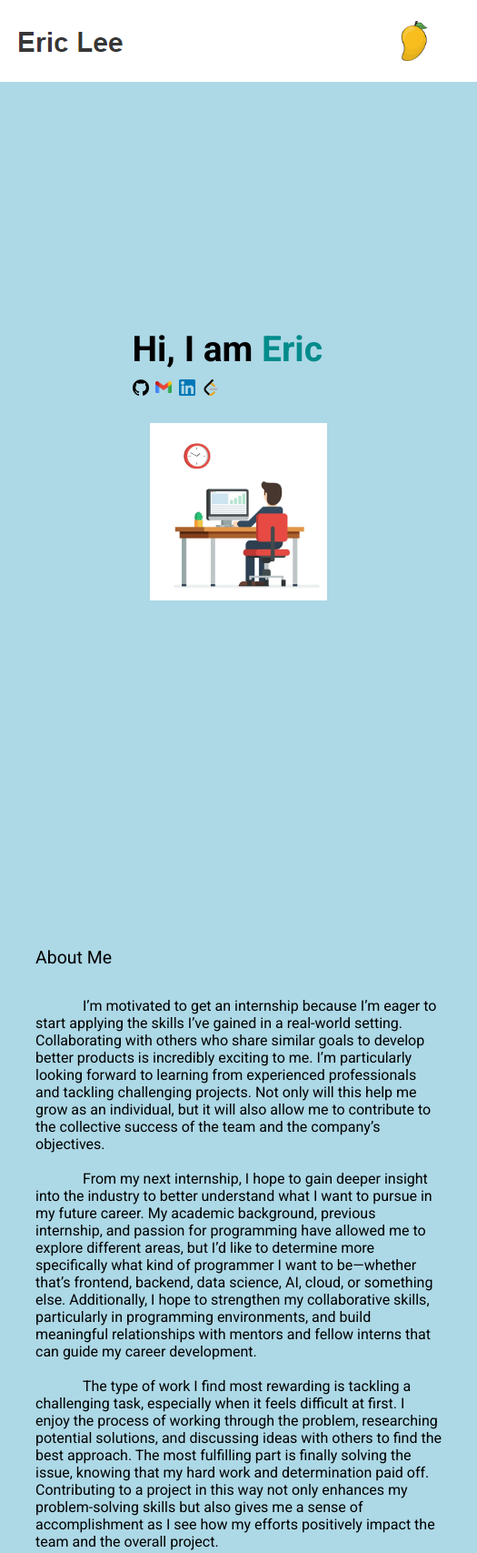
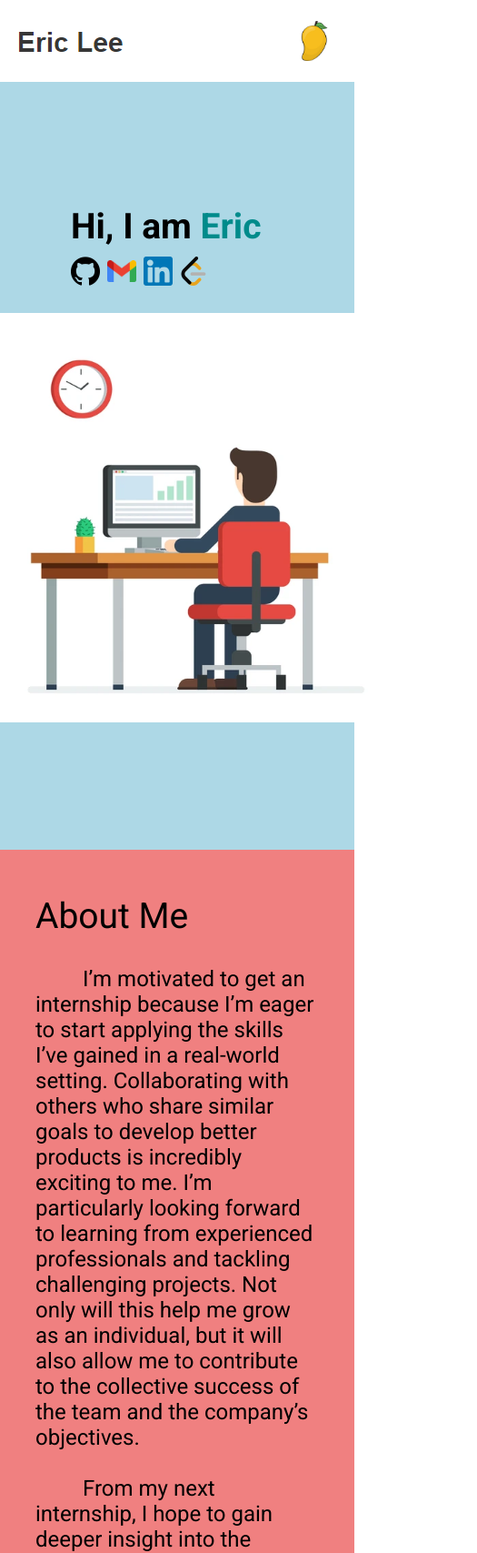
Before and after one commit to EricLee-23/EricLee-23.github.io, a plain HTML site: page index.html in a window 390 px wide. Shown: the top 1707 px of the page at 91% size, 525 px wide, since content can reach past the window. Drawn offline with Linux system fonts and the light colour scheme.

Commit message:
Fixed margin issues

```diff
--- a/index.html
+++ b/index.html
@@ -52,12 +52,6 @@
             <div class="home-left">
                 <p>Hi, I am <span>Eric</span></p>
                 <div class="links">
-                    <!--
-                    <a class="resume-link" href="">
-                        <span class="rlp">My Resume</span>
-                    </a>
-                    -->
-                    <div class="other_links">
                         <a href="https://github.com/EricLee-23" target="_blank">
                             <img src="/images/github-icon.png" alt="">
                         </a>
@@ -70,7 +64,6 @@
                         <a href="https://leetcode.com/u/CodingMango23/" target="_blank">
                             <img src="/images/leetcode-icon.webp" alt="">
                         </a>
-                    </div>
                 </div>
             </div>
             <div class="home-right">
--- a/styles/about.css
+++ b/styles/about.css
@@ -1,21 +1,18 @@
 .about {
-    background-color: lightblue;
+    background-color: lightcoral;
     display: flex;
     align-items: center;
     justify-content: space-between;
     width: 100%;
-    height: 100vh;
-    padding: 0px 10%;
-    min-width: 525px;
+    padding: 50px 10%;
 }
 
 .abouttop {
-    font-size: 5vw;
-    margin: 32px 0px;
+    font-size: 10vw;
+    margin-bottom: 32px;
 }
 
 .aboutbottom {
-    font-size: clamp(16px, 2vw, 26px);
-
+    font-size: clamp(24px, 2vw, 26px);
     text-indent: 52px;
 }
--- a/styles/experience.css
+++ b/styles/experience.css
@@ -6,7 +6,6 @@
     width: 100%;
     height: 100vh;
     padding: 0px 10%;
-    min-width: 525px;
 }
 .etitle {
     font-size: 60px;
--- a/styles/home.css
+++ b/styles/home.css
@@ -6,7 +6,6 @@
     width: 100%;
     height: 100vh;
     padding: 0px 10%;
-    min-width: 525px;
 }
 .home-left {
     margin-bottom: 30px;
@@ -23,46 +22,27 @@
     width: 50vw;
     height: auto;
     max-width: 600px;
+    min-width: 450px;
 }
 
 .links {
     display: flex;
-    align-items: center;
+    justify-content: space-between;
+    max-width: 20vw;
 }
-.resume-link {
-    background-color: rgb(232, 232, 232);
-    padding: 1vw;
-    border-radius: 5px;
-    text-decoration: none;
-    margin-right: 2.5vw;
-    transition: scale 0.5s;
-}
-.resume-link:hover {
-    scale: 120%;
-}
-
-.rlp {
-    color: rgb(0, 0, 0);
-    font-size: clamp(14px, 1.7vw, 32px);
-    font-weight: bold;
-    opacity: 80%;
-}
-.other_links {
-    display: flex;
-}
-.other_links a {
+.links a {
     display: flex;
     align-items: center;
     margin-right: 2vw;
     text-decoration: none;
     transition: scale 0.5s;
 }
-.other_links a:hover {
+.links a:hover {
     scale: 170%;
 }
-.other_links a img{
-    width: 2.5vw;
-    min-width: 18px;
+.links a img{
+    width: 3vw;
+    min-width: 32px;
 }
 
 @media (max-width: 1200px) {
--- a/styles/nav.css
+++ b/styles/nav.css
@@ -6,7 +6,6 @@ nav {
     justify-content: space-between;
     position: sticky;
     top: 0;
-    min-width: 500px;
     padding: 20px 5%;
 }
 
--- a/styles/skills.css
+++ b/styles/skills.css
@@ -6,7 +6,6 @@
     width: 100%;
     height: 100vh;
     padding: 0px 10%;
-    min-width: 525px;
 }
 .title {
     font-size: 60px;
```
